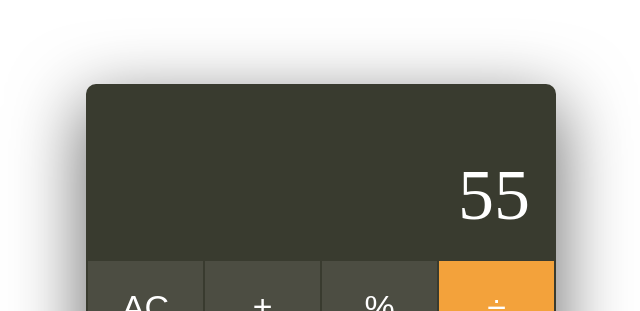
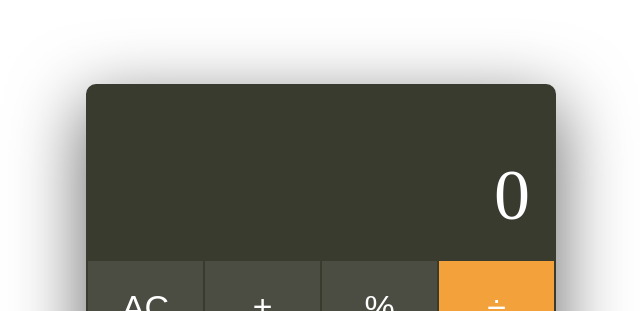
Before and after one commit to kfric/react-calculator, a React (Create React App) app: page / in a window 1280 px wide. Shown: the top 311 px of the page, without its empty margins (319-959 px from the left). Built offline with nearby package versions, Linux system fonts and the light colour scheme.

Commit message:
Selecting additional numbers now makes the int string larger

```diff
--- a/src/App.jsx
+++ b/src/App.jsx
@@ -2,15 +2,14 @@ import React, { useState } from 'react'
 
 export function App() {
   // define STATE and setSTATE of the value of the computed total
-  const [total, setTotal] = useState(55)
-  const [number, setNumber] = useState({ total })
+  const [total, setTotal] = useState(0)
 
   function handleAC() {
     setTotal(0)
   }
 
   function handleNumClick(event) {
-    console.log(event.target.value)
+    setTotal(total + event.target.value)
   }
 
   return (
```
